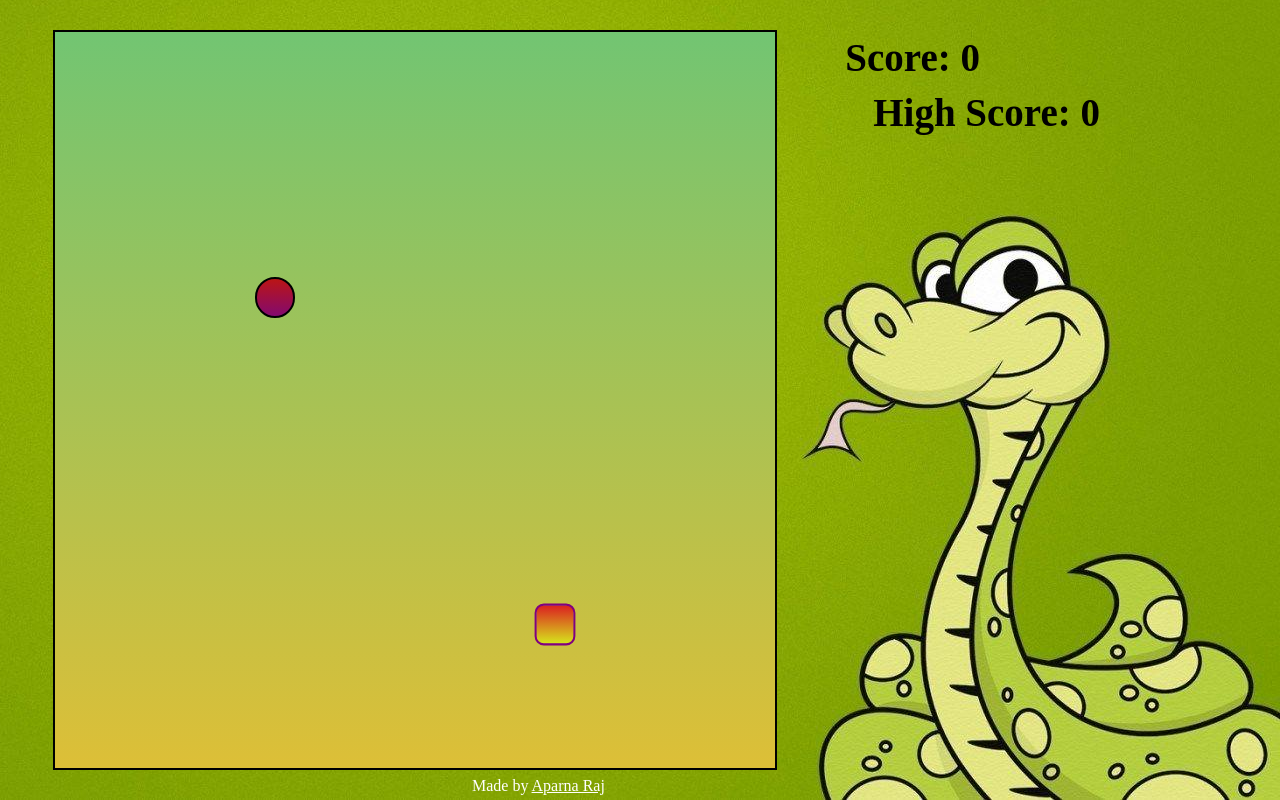
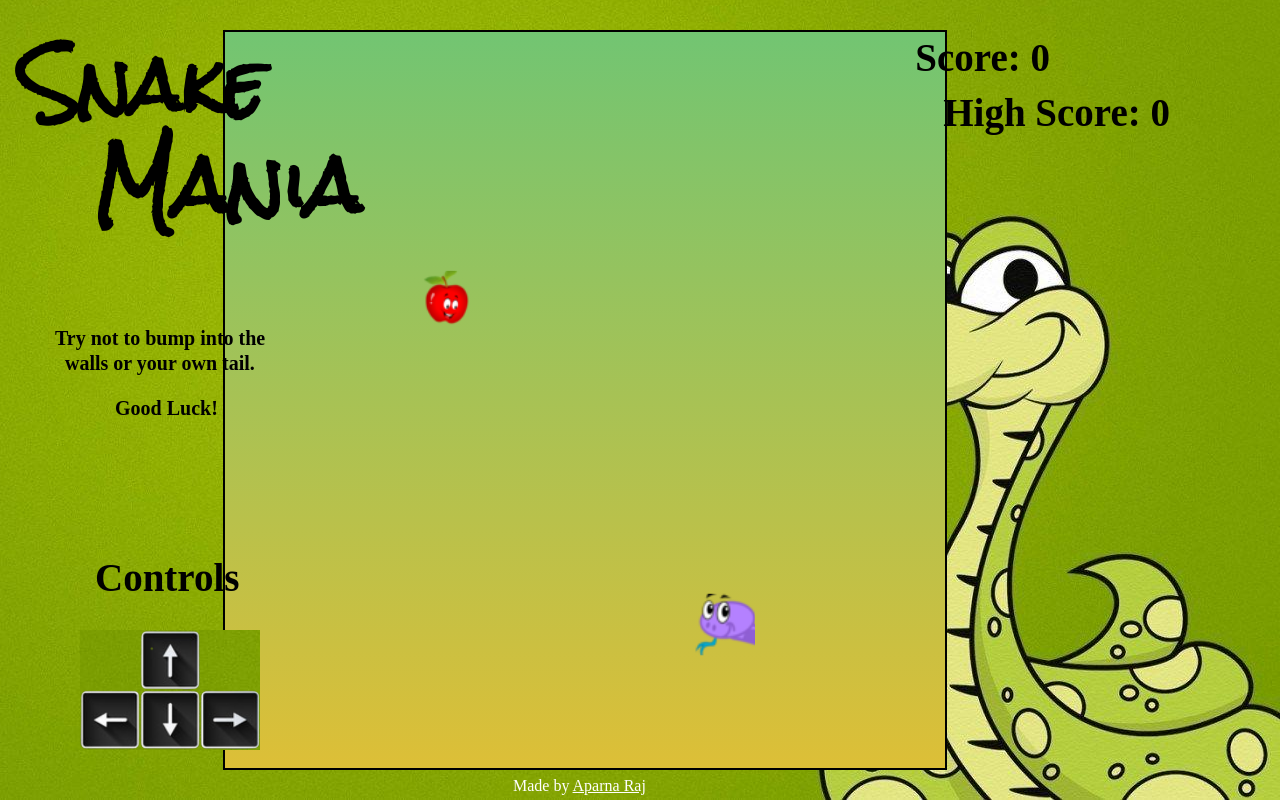
Before and after one commit to AparnaRaj23/Snake-Mania, a plain HTML site: page index.html in a window 1280 px wide. Drawn offline with Linux system fonts and the light colour scheme; a web font is replaced by a local one.

Commit message:
Add files via upload

```diff
--- a/css/style.css
+++ b/css/style.css
@@ -1,4 +1,6 @@
 @import url('https://fonts.googleapis.com/css2?family=New+Tegomin&display=swap');
+@import url('https://fonts.googleapis.com/css2?family=Rock+Salt&display=swap');
+
 *{
     padding: 0;
     margin: 0;
@@ -19,7 +21,7 @@
 #scoreBox{
     position: absolute;
     top: 35px;
-    right: 300px;
+    right: 230px;
     font-size: 39px;
     font-weight: bold;
     font-family: 'New Tegomin', serif;
@@ -28,7 +30,7 @@
 #highScoreBox{
     position: absolute;
     top: 90px;
-    right: 180px;
+    right: 110px;
     font-size: 39px;
     font-weight: bold;
     font-family: 'New Tegomin', serif;
@@ -38,34 +40,110 @@
     background: linear-gradient(rgb(114, 197, 114), rgb(221, 191, 55));
     width: 90vmin;
     height: 92vmin;
-    margin-right: 450px;
+    margin-right: 110px;
     border: 2px solid black;
     display: grid;
     grid-template-rows: repeat(18, 1fr);
     grid-template-columns: repeat(18, 1fr);
 }
 
-.head{
-    background: linear-gradient(rgb(219, 32, 32), rgb(214, 228, 28));
-    border: 2px solid purple;
-    transform: scale(1.02);
-    border-radius: 9px;
+.title-snake{
+    display: flex;
+    position: absolute;
+    top: 1px;
+    left: 20px;
+    font-size: 70px;
+    font-weight: bold;
+    font-family: 'Rock Salt', cursive;
 }
 
-.snake{
-    background-color: purple;
-    border: .25vmin solid white;
-    border-radius: 12px;
+.title-mania{
+    display: flex;
+    position: absolute;
+    top: 95px;
+    left: 93px;
+    font-size: 75px;
+    font-weight: bolder;
+    font-family: 'Rock Salt', cursive;
+}
+
+.txt1, .txt2, .txt3{
+    display: flex;
+    position: absolute;
+    font-size: 20px;
+    font-weight: bold;
+    font-family: 'New Tegomin', serif;
+}
+.txt1{
+    bottom: 450px;
+    left: 55px;
+}
+.txt2{
+    bottom: 425px;
+    left: 65px;
+}
+.txt3{
+    bottom: 380px;
+    left: 115px;
+}
+
+.controls-txt{
+    display: flex;
+    position: absolute;
+    bottom: 200px;
+    left: 95px;
+    font-size: 39px;
+    font-weight: bold;
+    font-family: 'New Tegomin', serif;
+}
+.controls-img{
+    background: url(../img/controls-bg.jpg);
+    position: absolute;
+    bottom: 50px;
+    left: 80px;
+    height: 120px;
+    width: 180px;
+}
+
+.head-left{
+    background: url('../img/snake-head-left.png');
+    background-repeat: no-repeat;
+    background-position: top;
+    transform: scale(1.5);
+}
+.head-right{
+    background: url('../img/snake-head-right.png');
+    background-repeat: no-repeat;
+    background-position: top;
+    transform: scale(1.5);
+}
+.head-up{
+    background: url('../img/snake-head-up.png');
+    background-repeat: no-repeat;
+    background-position: top;
+    transform: scale(1.5);
+}
+.head-down{
+    background: url('../img/snake-head-down.png');
+    background-repeat: no-repeat;
+    background-position: top;
+    transform: scale(1.5);
+}
+
+.snake-body{
+    background: url('../img/snake-body.jpg');
+    border-radius: 10px;
 }
 
 .food{
-    background: linear-gradient(rgb(187, 21, 21), rgb(131, 10, 111));
-    border: .25vmin solid black;
-    border-radius: 100px;
+    background: url('../img/apple.png');
+    background-repeat: no-repeat;
+    background-position: bottom;
+    transform: scale(1.3);
 }
 
 footer{
-    display: block;
+    display: flex;
     bottom: 0;
     position: absolute;
     padding-bottom: 5px;
@@ -74,6 +152,6 @@ footer a{
     color: white;
 }
 footer p{
-    margin-left: 472px;
+    margin-left: 290px;
     color: white;
 }
--- a/index.html
+++ b/index.html
@@ -12,6 +12,17 @@
     <div class = "body">
         <div id = "scoreBox">Score: 0</div>
         <div id = "highScoreBox">High Score: 0</div>
+        <div id = "title">
+            <span class = "title-snake"> Snake</span>
+            <span class = "title-mania"> Mania</span>
+        <div>
+        <div id = "instructions">
+            <div class = "txt1">Try not to bump into the</div>
+            <div class = "txt2"> walls or your own tail.</div>
+            <div class = "txt3"> Good Luck!</div>
+            <div class = "controls-txt"> Controls </div>
+            <img class = "controls-img" src="img/controls.jpg" alt="controls-guide">
+        </div>
         <div id = "board"></div>
     </div>
     <footer>
--- a/js/index.js
+++ b/js/index.js
@@ -1,10 +1,10 @@
 //Game Constants & Variables
 let inputDir = {x: 0, y: 0};
-const foodSound = new Audio();
+const foodSound = new Audio('music/food.mp3');
 const gameOverSound = new Audio('music/gameover.mp3');
 const moveSound = new Audio('music/move.mp3');
 const musicSound = new Audio('music/bg_music.mp3');
-let speed = 10;
+let speed = 6;
 let score = 0;
 let lastPaintTime = 0;
 let snakeArr = [
@@ -81,12 +81,28 @@ function gameEngine(){
         snakeElement = document.createElement('div');
         snakeElement.style.gridRowStart = e.y;
         snakeElement.style.gridColumnStart = e.x;
+
         if(index === 0){
-            snakeElement.classList.add('head');
+            if(inputDir.x === 0 && inputDir.y === -1){ // arrowUp
+                snakeElement.classList.add('head-up');
+            }
+            else if(inputDir.x === 0 && inputDir.y === 1){ // arrowDown
+                snakeElement.classList.add('head-down');
+            }
+            else if(inputDir.x === -1 && inputDir.y === 0){ // arrowLeft
+                snakeElement.classList.add('head-left');
+            }
+            else if(inputDir.x === 1 && inputDir.y === 0){   // arrowRight
+                snakeElement.classList.add('head-right');
+            }
+            else{
+                snakeElement.classList.add('head-left');
+            }
         }
         else{
-            snakeElement.classList.add('snake');
+            snakeElement.classList.add('snake-body');
         }
+
         board.appendChild(snakeElement);
     })
 
@@ -97,6 +113,9 @@ function gameEngine(){
     foodElement.classList.add('food');
     board.appendChild(foodElement);
 }
+
+
+
 
 // main logic
 let highScore = localStorage.getItem('highScore');
@@ -111,7 +130,6 @@ else{
 window.requestAnimationFrame(main);
 window.addEventListener('keydown', e =>{
     musicSound.play();
-    inputDir = {x: 0, y: 1} // Start the game
     moveSound.play();
     switch (e.key){
         case "ArrowUp":
@@ -137,4 +155,4 @@ window.addEventListener('keydown', e =>{
         default:
             break;
     }
-})
+});
```
Also changed, not shown: img/apple.png (added), img/controls-bg.jpg (added), img/controls.jpg (added), img/snake-body.jpg (added), img/snake-head-down.png (added), img/snake-head-left.png (added), img/snake-head-right.png (added), img/snake-head-up.png (added), 1 other file.
